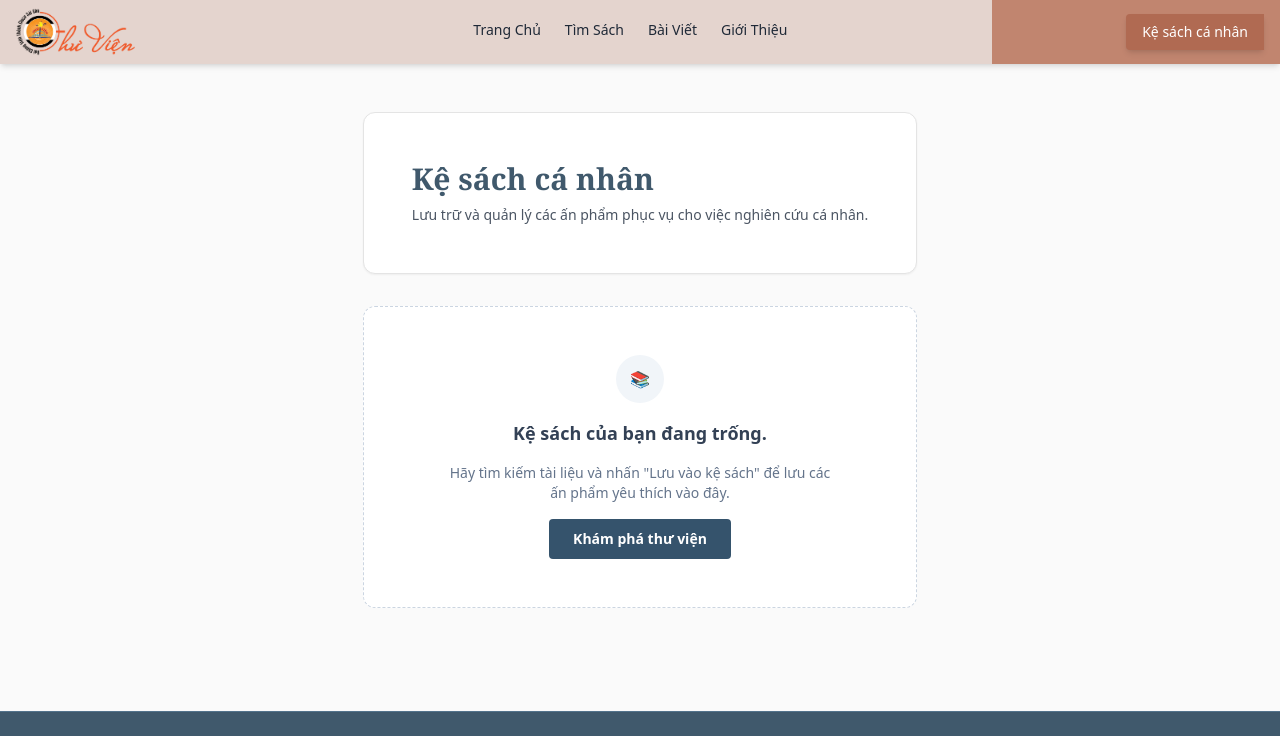
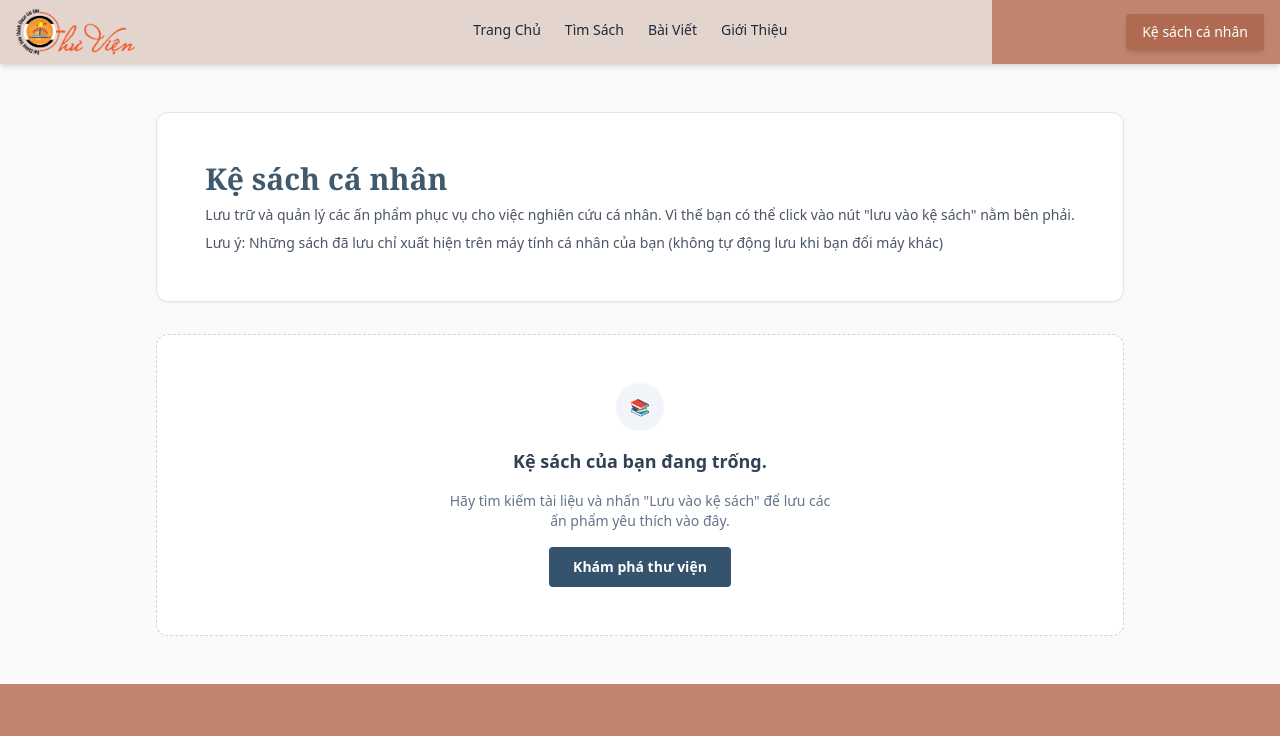
Before and after one commit to narukunegu/semi-librarium, a Nuxt app: page /bookshelf in a window 1280 px wide. Shown: the top 736 px of the page. Built offline with nearby package versions, Linux system fonts and the light colour scheme.

Commit message:
add footer

```diff
--- a/app/pages/bookshelf.vue
+++ b/app/pages/bookshelf.vue
@@ -1,7 +1,7 @@
 <script setup lang="ts">
 import SiteHeader from "~/components/SiteHeader.vue";
+import SiteFooter from "~/components/SiteFooter.vue";
 import { useResearchShelf } from "~/composables/useResearchShelf";
-
 useHead({
   title: "Kệ Sách Cá Nhân | Thư Viện Đại Chủng Viện Thánh Giuse Sài Gòn",
 });
@@ -24,8 +24,10 @@ const { savedBooks, toggleSaveBook } = useResearchShelf();
             Kệ sách cá nhân
           </h1>
           <p class="text-gray-600 text-sm">
-            Lưu trữ và quản lý các ấn phẩm phục vụ cho việc nghiên cứu cá nhân.
+            Lưu trữ và quản lý các ấn phẩm phục vụ cho việc nghiên cứu cá nhân. Vì thế bạn có thể click vào nút "lưu vào kệ sách" nằm bên phải.
           </p>
+            <p class="text-gray-600 text-sm">
+                Lưu ý: Những sách đã lưu chỉ xuất hiện trên máy tính cá nhân của bạn (không tự động lưu khi bạn đổi máy khác) </p>
         </div>
       </div>
 
@@ -111,8 +113,8 @@ const { savedBooks, toggleSaveBook } = useResearchShelf();
         </div>
       </div>
     </main>
-
-    <!-- Footer -->
+ <SiteFooter />
+    <!-- Footer
     <footer
       class="bg-[#40596c] text-white text-xs py-6 mt-12 border-t border-[#53738c]"
     >
@@ -125,6 +127,6 @@ const { savedBooks, toggleSaveBook } = useResearchShelf();
           <NuxtLink to="/search" class="hover:underline">Search</NuxtLink>
         </div>
       </div>
-    </footer>
+    </footer> -->
   </div>
 </template>
```
